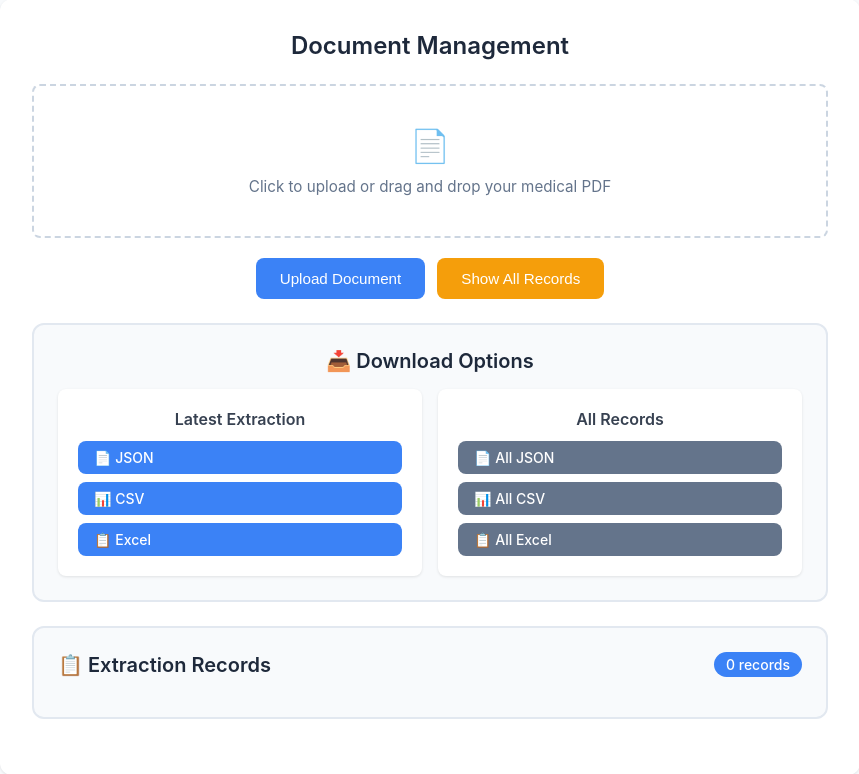
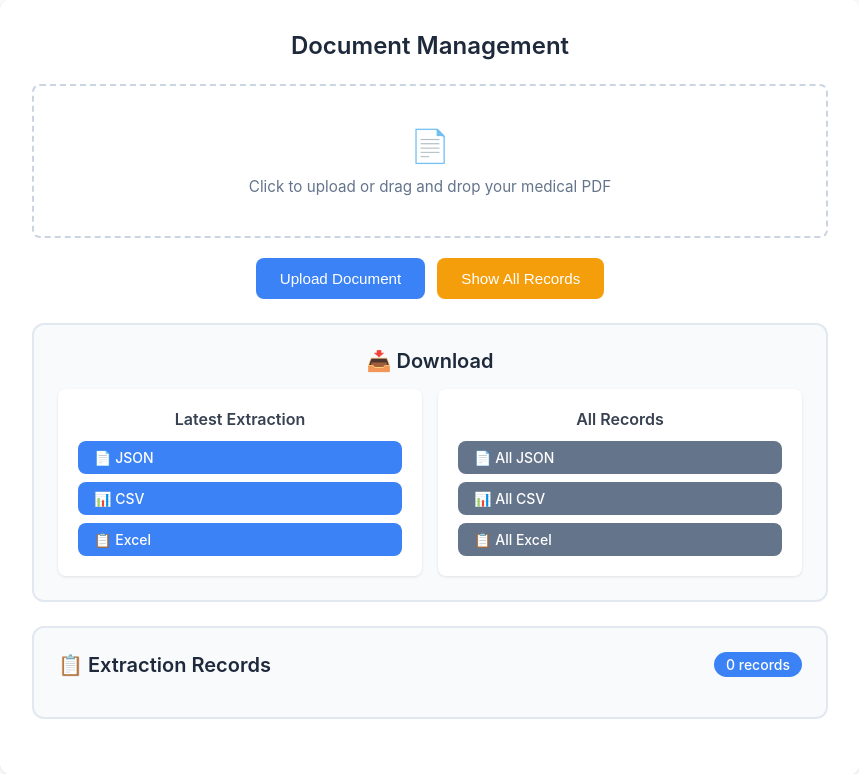
Before and after one commit to Bidyut6474/Aarogya.AI, a Flask app: template Templates/index.html in a window 1280 px wide. Shown: the part 234-1008 px from the top of the page, without its empty margins (210-1069 px from the left). Run offline with Flask 3, Linux system fonts and the light colour scheme; the template is opened without the code that fills it, so the values that code supplies are empty.

Commit message:
download  section

```diff
--- a/Templates/index.html
+++ b/Templates/index.html
@@ -697,7 +697,7 @@
 
             <!-- Download Section -->
             <div class="download-section">
-                <h3>📥 Download Options</h3>
+                <h3>📥 Download</h3>
                 <div class="download-grid">
                     <div class="download-category">
                         <h4>Latest Extraction</h4>
```
